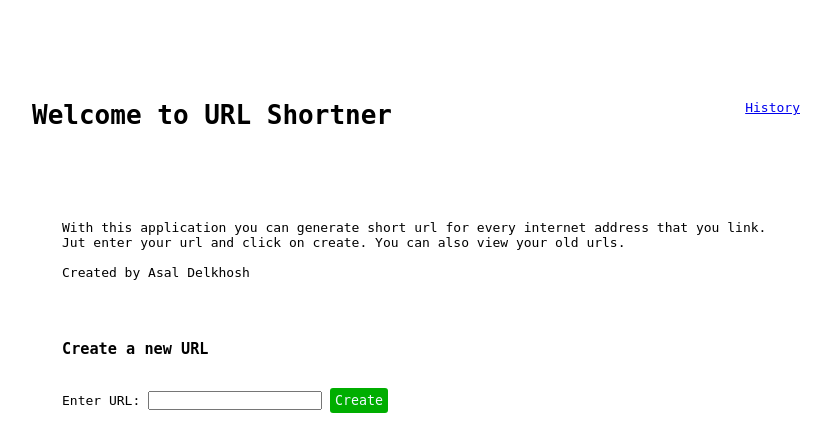
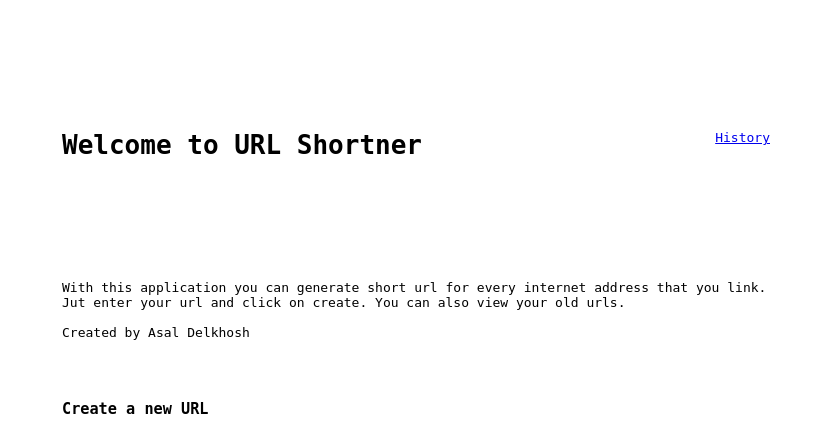
Before and after one commit to asaldelkhosh/URL-Shortener, a Flask app: page / in a window 1280 px wide. Shown: the top 430 px of the page, without its empty margins (224-1055 px from the left). Run offline with Flask 3, Linux system fonts and the light colour scheme; data comes from the database, SQL or seed files in the repository; both versions use the stored data as it was after the commit.

Commit message:
update: index

```diff
--- a/web/template/index.html
+++ b/web/template/index.html
@@ -13,7 +13,7 @@
     </head>
     <body>
         <div id="app">
-            <div class="header">
+            <div class="header holder">
                 <h1>
                     Welcome to URL Shortner
                 </h1>
```
Also changed, not shown: database/sql.db.
